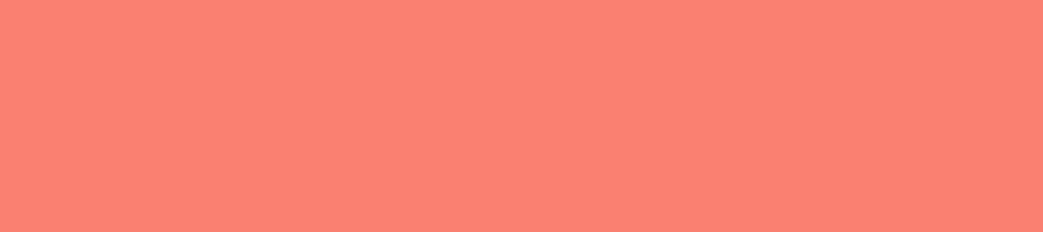
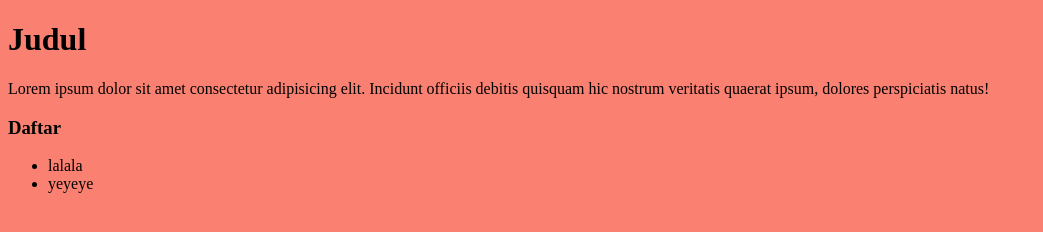
Before and after one commit to WidadSucitra/Latihan-Git, a plain HTML site: page index.html in a window 1280 px wide. Shown: the whole page, without its empty margins (0-1043 px from the left). Drawn offline with Linux system fonts and the light colour scheme.

Commit message:
Mengedit file index.html

```diff
--- a/index.html
+++ b/index.html
@@ -8,6 +8,13 @@
 
 </head>
 <body>
+    <h1>Judul</h1>
+    <p>Lorem ipsum dolor sit amet consectetur adipisicing elit. Incidunt officiis debitis quisquam hic nostrum veritatis quaerat ipsum, dolores perspiciatis natus!</p>
 
+    <h3>Daftar</h3>
+    <ul>
+        <li>lalala</li>
+        <li>yeyeye</li>
+    </ul>
 </body>
 </html>
```
